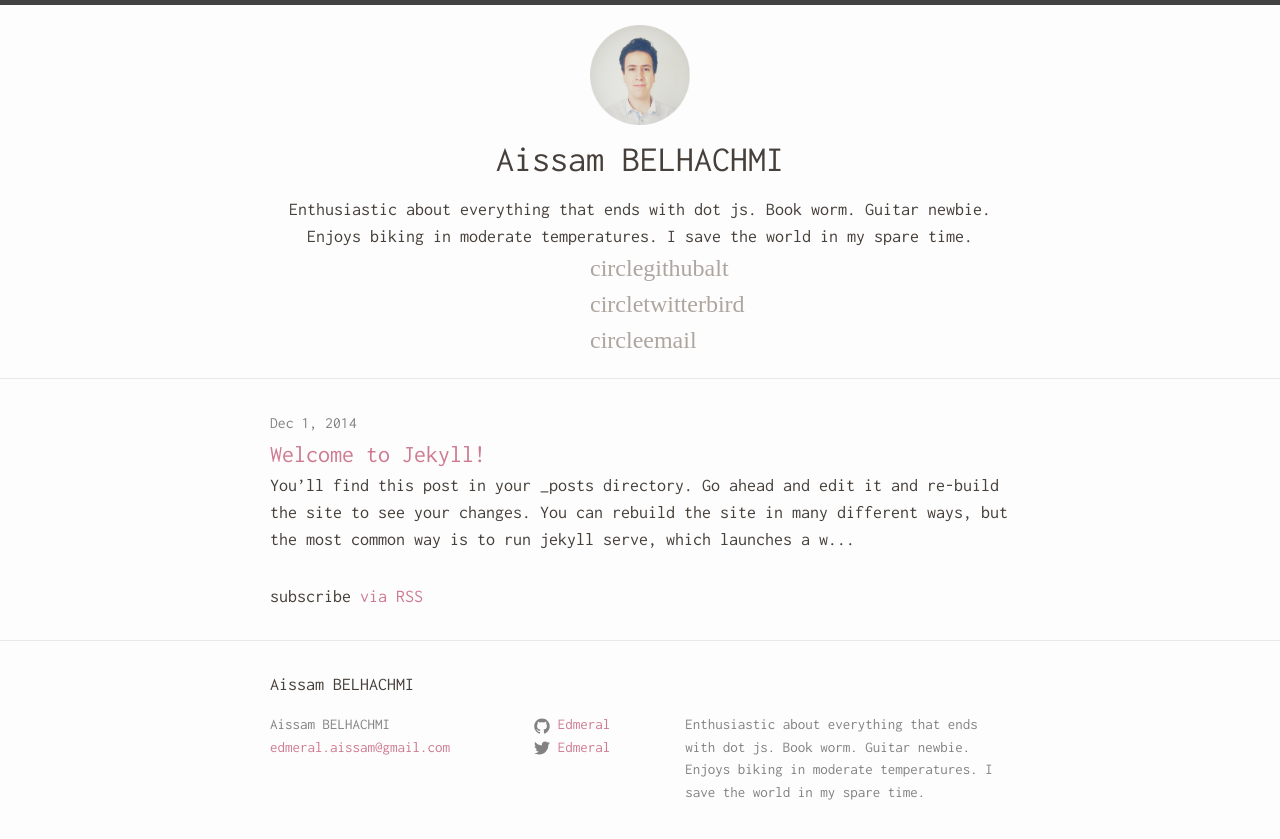
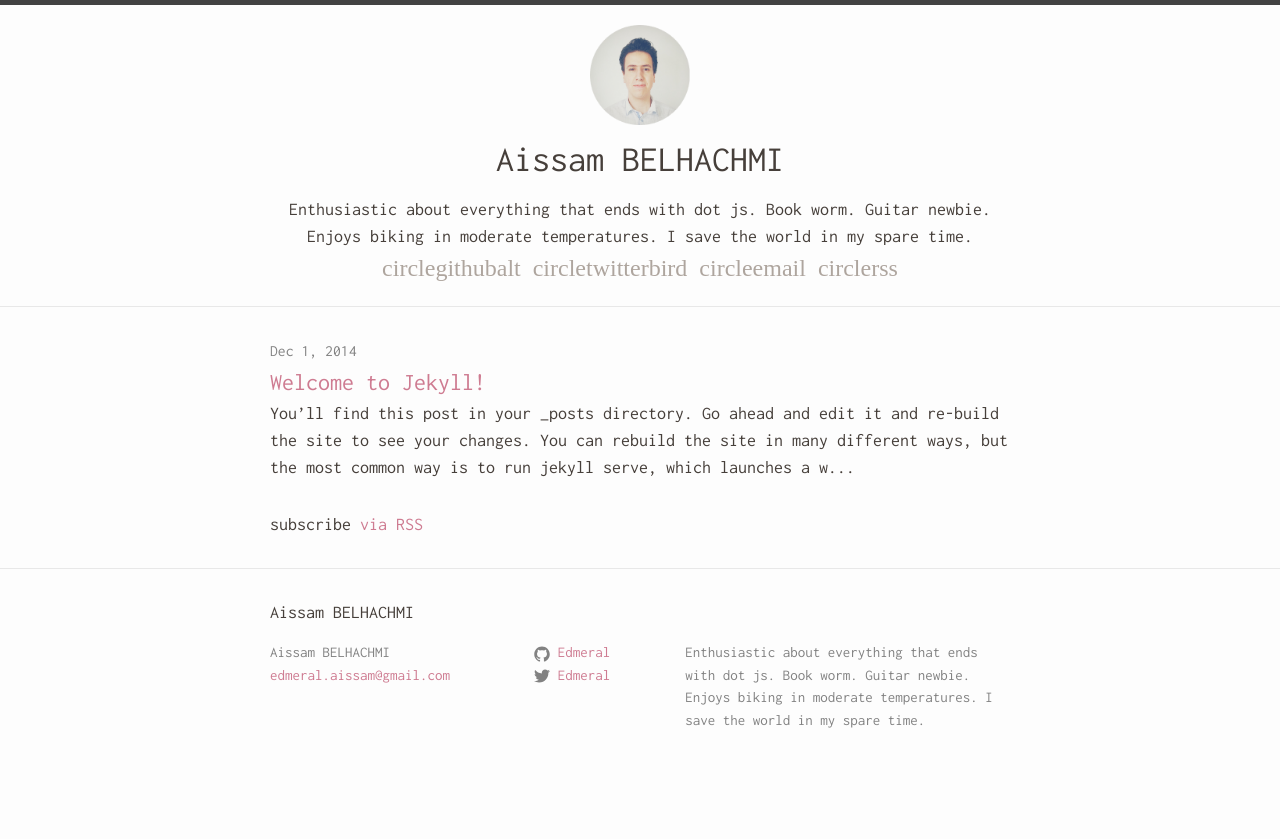
Before and after one commit to Edmeral/Edmeral.github.io, a Jekyll site: the page built from index.html, in a window 1280 px wide. Shown: the top 839 px of the page. Built offline with Jekyll 4.4.1, drawn with Linux system fonts in a browser that asks for light colours; some web fonts are replaced.

Commit message:
Adding RSS icon

```diff
--- a/_includes/header.html
+++ b/_includes/header.html
@@ -10,6 +10,7 @@
       <a href="https://github.com/Edmeral/"><span class='symbol'>circlegithubalt</span></a>
       <a href="https://twitter.com/edmeral"><span class='symbol'>circletwitterbird</span></a>
       <a href="mailto:edmeral.aissam@gmail.com"><span class='symbol'>circleemail</span></a>
+      <a href="{{ "/feed.xml" | prepend: site.baseurl }}"><span class="symbol">circlerss</span></a>
     </div>
 
 
--- a/_sass/_layout.scss
+++ b/_sass/_layout.scss
@@ -108,10 +108,7 @@
 
 .social-header {
     font-size: 24px;
-    margin-top: 20px;
-    width: 100px;
-    margin: auto;
-
+    text-align: center;
 
     a {
         color: $text-color-light;
```
Also changed, not shown: css/main.css.
